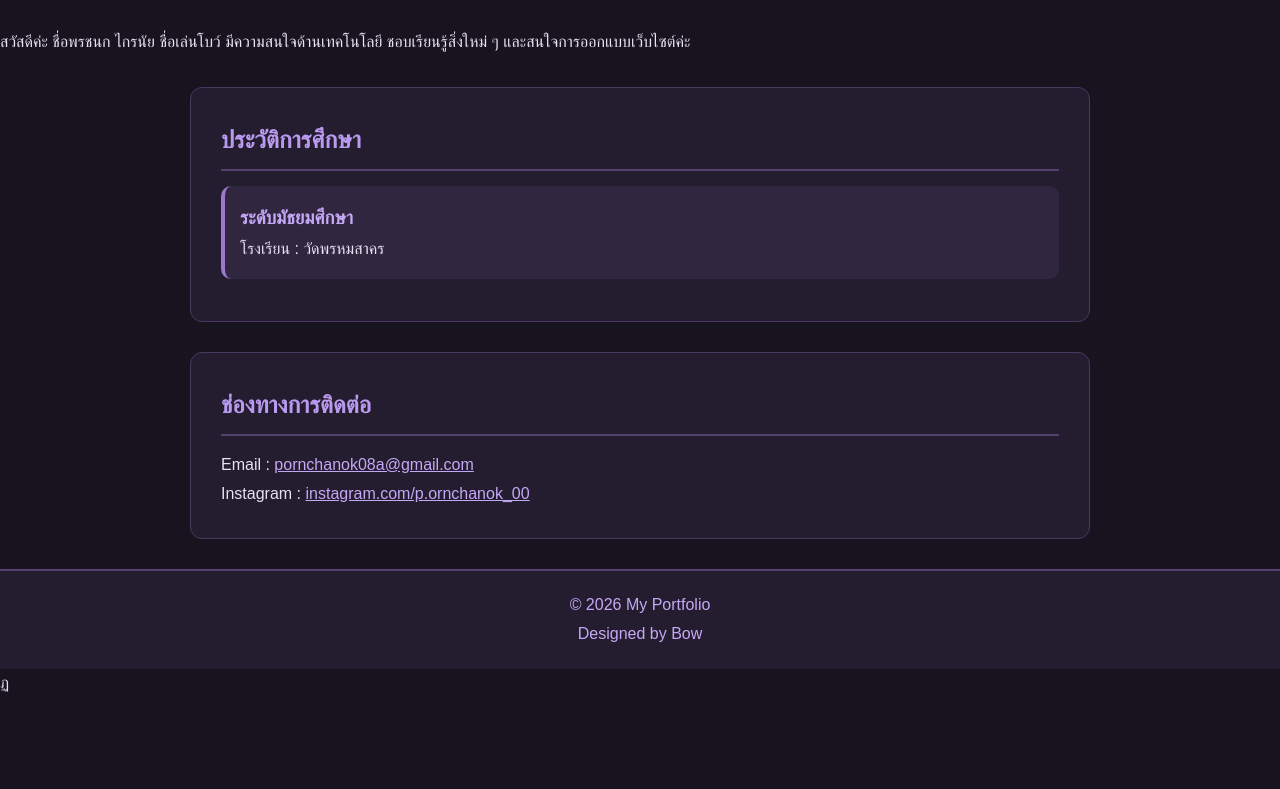
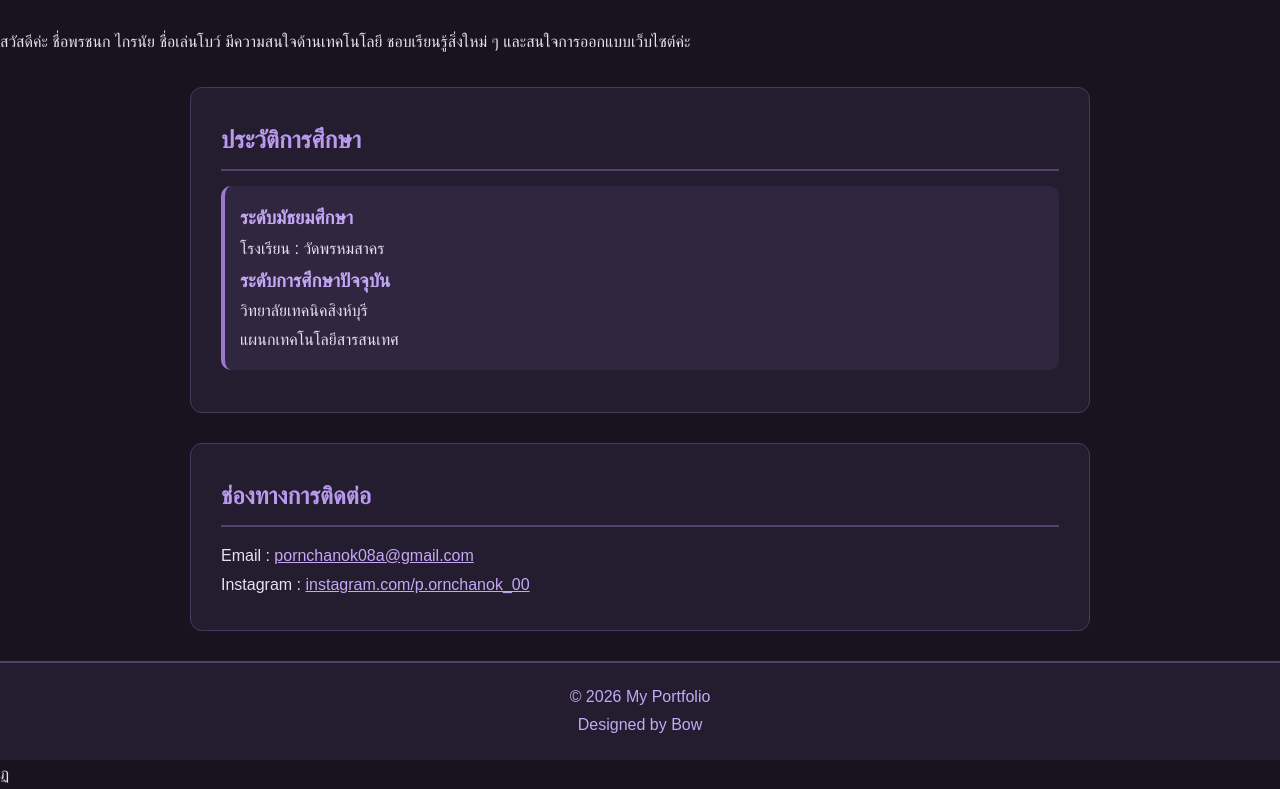
Before and after one commit to pornchanok010-wp/Pornchanokkk, a plain HTML site: page index.html in a window 1280 px wide. Shown: the part 799-1588 px from the top of the page. Before the commit the page ends 1497 px from the top, so only its background shows below. Drawn offline with Linux system fonts and the light colour scheme.

Commit message:
Update index.html

```diff
--- a/index.html
+++ b/index.html
@@ -175,6 +175,9 @@
         <div class="card">
             <h3>ระดับมัธยมศึกษา</h3>
             <p>โรงเรียน : วัดพรหมสาคร</p>
+            <h3>ระดับการศึกษาปัจจุบัน</h3>
+            <p>วิทยาลัยเทคนิคสิงห์บุรี</p>
+            <p>แผนกเทคโนโลยีสารสนเทศ</p>
         </div>
 
     </section>
```
